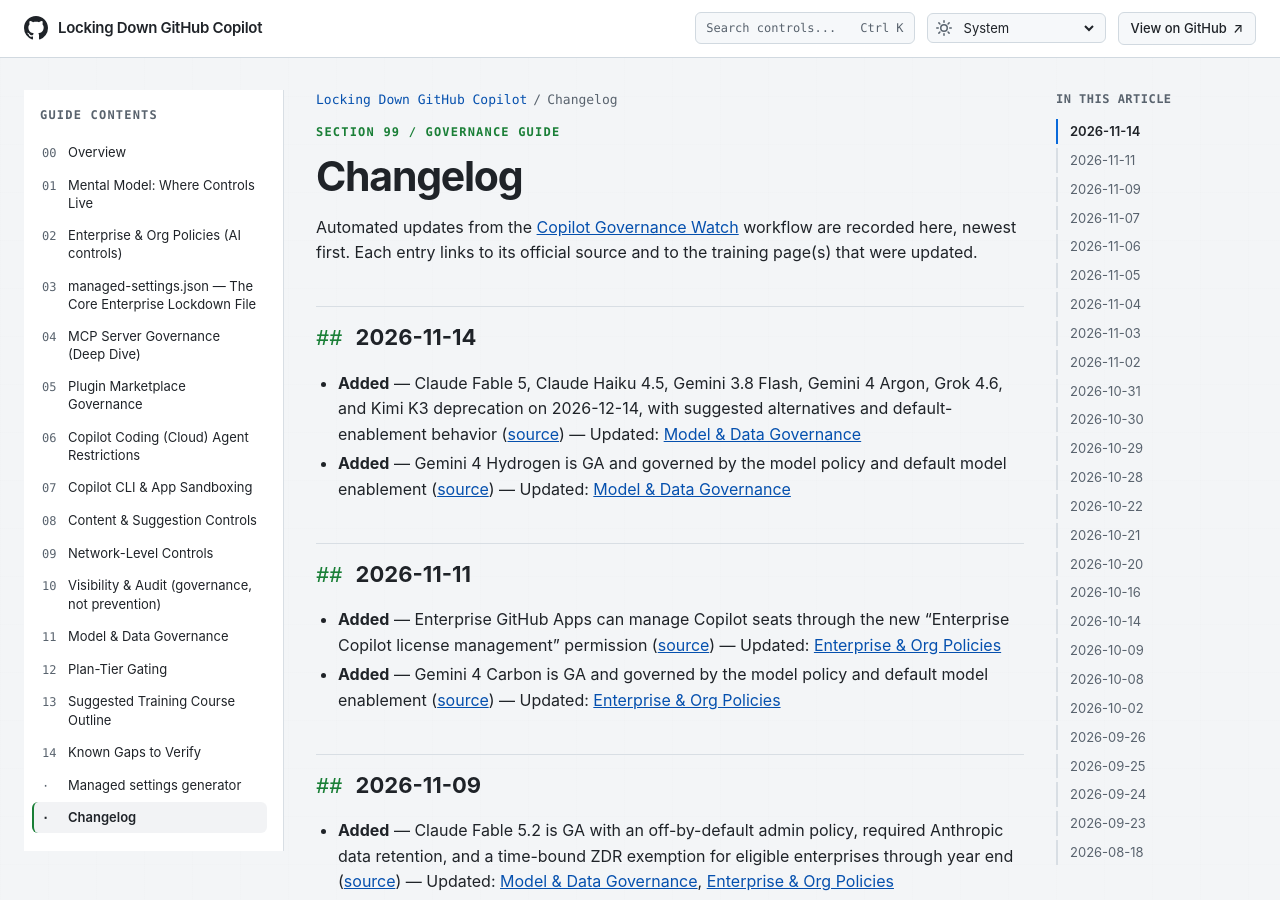
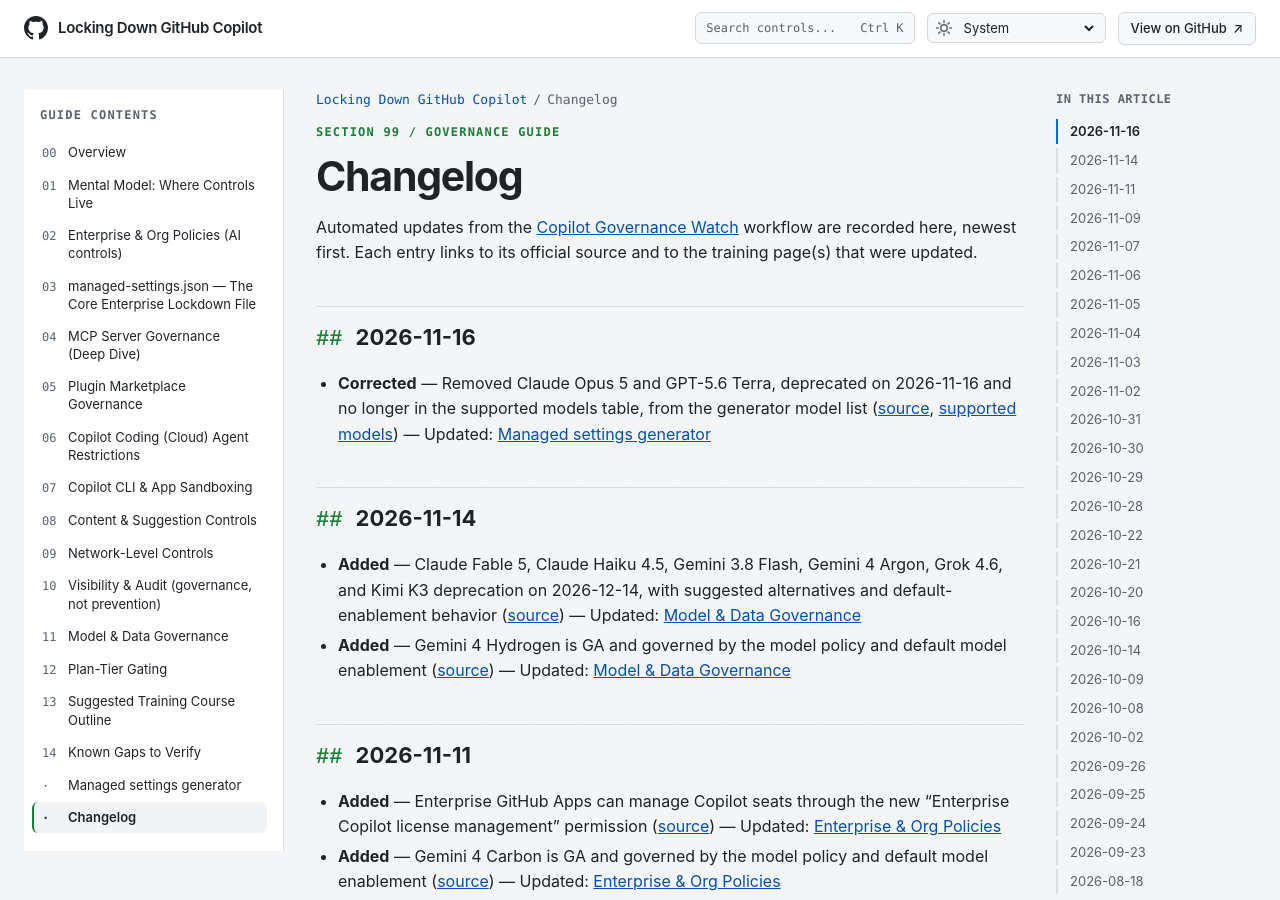
Before and after one commit to beardofedu/copilot-governance-training, a Jekyll site: the page built from docs/CHANGELOG.md, in a window 1280 px wide and 900 px high. Built offline with Jekyll 4.4.1, drawn with Linux system fonts in a browser that asks for light colours.

Commit message:
Update Copilot governance documentation

```diff
--- a/docs/assets/js/managed-settings.js
+++ b/docs/assets/js/managed-settings.js
@@ -13,15 +13,15 @@
     { id: 'support', title: '8. Support contact', help: 'Informational organization help URL for Copilot CLI. It does not configure a support service or affect policy enforcement.' }
   ];
   var fields = [];
-  // Source: https://docs.github.com/en/copilot/reference/ai-models/supported-models and https://docs.github.com/en/copilot/reference/copilot-cli-reference/cli-command-reference (reviewed 2026-11-05).
+  // Source: https://docs.github.com/en/copilot/reference/ai-models/supported-models and https://docs.github.com/en/copilot/reference/copilot-cli-reference/cli-command-reference (reviewed 2026-11-16).
   var modelCatalog = [
     { provider: 'Automatic', models: [['auto', 'Auto (automatic model selection)'], ['fusion', 'Fusion (model routing; see fusionTier)']] },
     { provider: 'OpenAI', models: [['gpt-5.3-codex', 'GPT-5.3-Codex'],
-      ['gpt-5.6-luna', 'GPT-5.6 Luna'], ['gpt-5.6-sol', 'GPT-5.6 Sol'], ['gpt-5.6-terra', 'GPT-5.6 Terra'],
+      ['gpt-5.6-luna', 'GPT-5.6 Luna'], ['gpt-5.6-sol', 'GPT-5.6 Sol'],
       ['gpt-6-astra', 'GPT-6 Astra'], ['gpt-6-luna', 'GPT-6 Luna'], ['gpt-6-sol', 'GPT-6 Sol'],
       ['gpt-6.1-sol', 'GPT-6.1 Sol'], ['gpt-6.1-terra', 'GPT-6.1 Terra']] },
     { provider: 'Anthropic', models: [['claude-haiku-4.5', 'Claude Haiku 4.5'], ['claude-haiku-5.5', 'Claude Haiku 5.5'],
-      ['claude-opus-5', 'Claude Opus 5'], ['claude-opus-5.5', 'Claude Opus 5.5'], ['claude-sonnet-4.6', 'Claude Sonnet 4.6'],
+      ['claude-opus-5.5', 'Claude Opus 5.5'], ['claude-sonnet-4.6', 'Claude Sonnet 4.6'],
       ['claude-sonnet-5', 'Claude Sonnet 5'], ['claude-sonnet-5.5', 'Claude Sonnet 5.5']] },
     { provider: 'Google', models: [['gemini-3.8-flash', 'Gemini 3.8 Flash'], ['gemini-4-argon', 'Gemini 4 Argon']] },
     { provider: 'Microsoft', models: [['mai-code-1.1-flash', 'MAI-Code-1.1-Flash']] },
--- a/docs/sections/managed-settings-generator.md
+++ b/docs/sections/managed-settings-generator.md
@@ -4,7 +4,7 @@ title: "Managed settings generator"
 description: "Build enterprise managed-settings.json with a step-by-step setup wizard that explains each setting, plus copy-ready JSON."
 nav_order: 90
 permalink: /sections/managed-settings-generator/
-last_reviewed: 2026-11-05
+last_reviewed: 2026-11-16
 wide_content: true
 ---
 
```
Also changed, not shown: docs/CHANGELOG.md.
